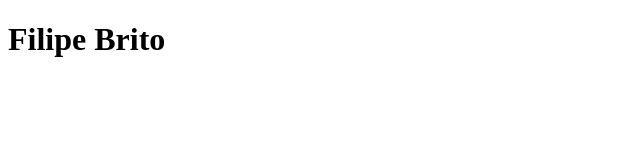
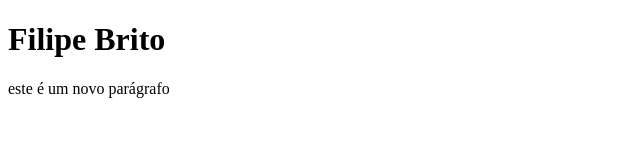
Before and after one commit to britofilipe7/my_project, a plain HTML site: page index.html in a window 1280 px wide. Shown: the whole page, without its empty margins (0-640 px from the left). Drawn offline with Linux system fonts and the light colour scheme.

Commit message:
Update index.html

```diff
--- a/index.html
+++ b/index.html
@@ -4,6 +4,7 @@
 <body>
 
 <h1>Filipe Brito</h1>
+<p>este é um novo parágrafo</p>
 
 
 </body>
```
